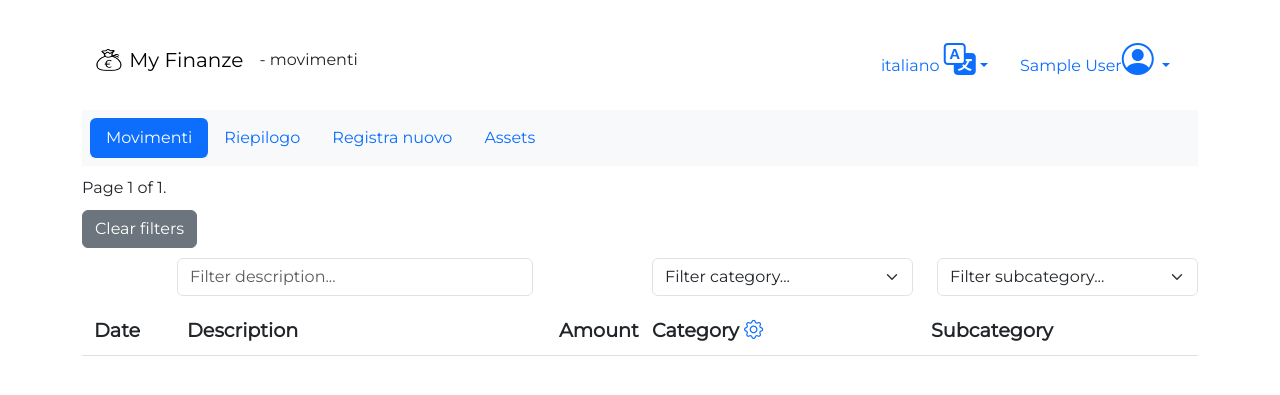
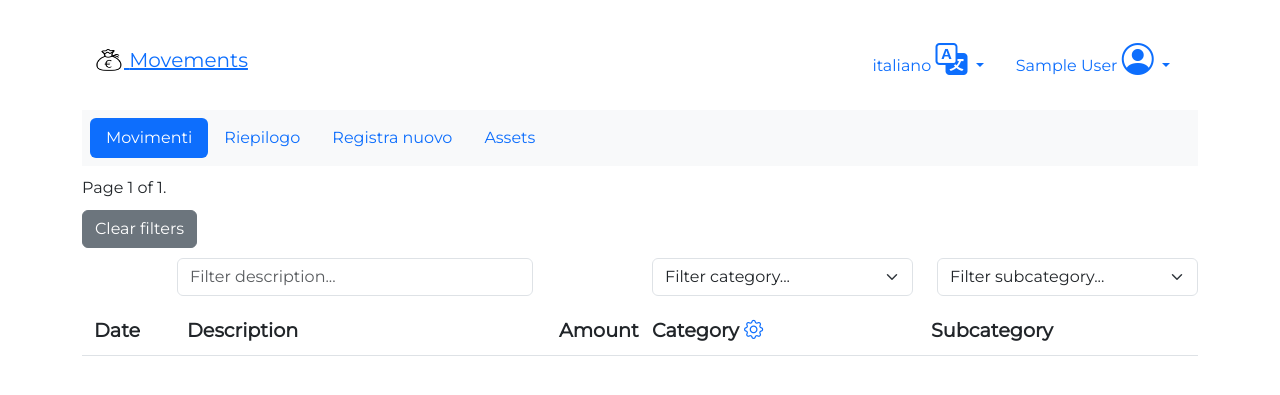
Before and after one commit to paolomarr/finanze-django, a Django app: page /movimenti/list in a window 1280 px wide. Shown: the top 395 px of the page. Run offline with Django 3.2, Linux system fonts and the light colour scheme; the visitor is signed in with stand-in values (Sample User, id 1); data that the repository does not hold is empty; style sheets or scripts are compiled from the project's sources; parts of the project's set-up code (start-up, migrations or seed data) failed here and were passed over; some libraries are stand-ins or nearby versions.

Commit message:
#3 and #4 fix

```diff
--- a/app/finanze/movimenti/__init__.py
+++ b/app/finanze/movimenti/__init__.py
@@ -1,3 +1,4 @@
 import logging
 
 logger = logging.getLogger(__name__)
+app_name = 'movimenti'
--- a/app/finanze/movimenti/apps.py
+++ b/app/finanze/movimenti/apps.py
@@ -1,6 +1,8 @@
 from django.apps import AppConfig
+from django.utils.translation import gettext_lazy as _
 
 
 class MovimentiConfig(AppConfig):
     default_auto_field = 'django.db.models.BigAutoField'
     name = 'movimenti'
+    verbose_name = _("Movements")
--- a/app/finanze/movimenti/forms.py
+++ b/app/finanze/movimenti/forms.py
@@ -1,7 +1,6 @@
 from django.forms import ModelForm, ModelChoiceField
 from django.forms.widgets import Input, HiddenInput, Select
 from .models import Movement, AssetBalance, Category
-from django.utils.translation import gettext as _
 from django.contrib.auth.models import User
 
 
@@ -13,6 +12,7 @@ class NewMovementForm(ModelForm):
     class Meta:
         model = Movement
         fields = '__all__'
+        localized_fields = '__all__'
         widgets = {
             'date': MyDateTimeInputWidget(),
         }
@@ -21,6 +21,7 @@ class NewAssetsBalanceForm(ModelForm):
     class Meta:
         model = AssetBalance
         fields = '__all__'
+        localized_fields = '__all__'
         widgets = {
             'date': MyDateTimeInputWidget(),
             'balance': HiddenInput()
--- a/app/finanze/movimenti/templates/movimenti/base.html
+++ b/app/finanze/movimenti/templates/movimenti/base.html
@@ -6,9 +6,9 @@
 {% endblock %}
 {% block nav %}
 <nav class="nav nav-pills flex-column flex-sm-row bg-light p-2">
-  <a class="nav-link" href="{% url 'movimenti:list' %}">Movimenti</a>
-  <a class="nav-link" href="{% url 'movimenti:summary' %}">Riepilogo</a>
-  <a class="nav-link" href="{% url 'movimenti:newmovement' %}">Registra nuovo</a>
-  <a class="nav-link" href="{% url 'movimenti:assets' %}">Assets</a>
+  <a class="nav-link" href="{% url 'list' %}">Movimenti</a>
+  <a class="nav-link" href="{% url 'summary' %}">Riepilogo</a>
+  <a class="nav-link" href="{% url 'newmovement' %}">Registra nuovo</a>
+  <a class="nav-link" href="{% url 'assets' %}">Assets</a>
 </nav>
 {% endblock %}
--- a/app/finanze/movimenti/urls.py
+++ b/app/finanze/movimenti/urls.py
@@ -1,9 +1,6 @@
 from django.urls import path
-from django.utils.translation import gettext as _
 
 from . import views
-
-app_name = 'movimenti'
 
 urlpatterns = [
     path('', views.index, name='index'),
--- a/app/finanze/movimenti/views.py
+++ b/app/finanze/movimenti/views.py
@@ -1,4 +1,4 @@
-from django.shortcuts import render
+from django.shortcuts import render as srender
 from django.http import HttpResponseRedirect
 from django.contrib.auth.decorators import login_required
 from django.core.paginator import Paginator
@@ -13,7 +13,16 @@ from django.http import JsonResponse
 from datetime import date
 from django.utils.translation import gettext as _
 from . import logger
+from django.apps import apps
+from . import app_name
+from django.urls import reverse
 import re
+
+def render(request, path, context):
+    request.current_app = apps.get_app_config(app_name).verbose_name
+    context['base_app_path'] = reverse("index", current_app=app_name)
+    return srender(request, path, context)
+
 
 @login_required
 def index(request):
@@ -173,7 +182,7 @@ def assets(request):
             rec_to = groupByDateAndTotalBalance[idx]
             rec_from = groupByDateAndTotalBalance[idx+1]
             truebalance = rec_to['totbalance'] - rec_from['totbalance']
-            period = Movement.objects.netAmountInPeriodrequest.user, (rec_from['date'], rec_to['date'])
+            period = Movement.objects.netAmountInPeriod(request.user, rec_from['date'], rec_to['date'])
             groupByDateAndTotalBalance[idx]['accounted'] = period
             groupByDateAndTotalBalance[idx]['truebalance'] = truebalance
             groupByDateAndTotalBalance[idx]['error'] = truebalance - period
--- a/app/finanze/static/scripts.js
+++ b/app/finanze/static/scripts.js
@@ -11,4 +11,8 @@ var setNavActiveItem = function(){
 }
 $(document).ready(function(){
 	setNavActiveItem();
+	$("#langSelectionMenu li").click(event => {
+		var langurl = $(event.target).prop('data-langurl');
+		$.post(langurl);
+	});
 });
--- a/app/finanze/templates/base.html
+++ b/app/finanze/templates/base.html
@@ -47,24 +47,31 @@
 	<div class="container">
 		<nav class="navbar">
 			<div class="container-fluid">
-				<a href="/" class="navbar-brand">
-					<img src="{% static 'brand-logo.png' %}" alt="Logo" width="30" height="24"
-						class="d-inline-block align-text-top" />
-					My Finanze
-				</a>{% with pathcomps=request.path|split:"/" %}
-					{% if pathcomps|length > 2 %}- {{pathcomps|slice:"1:"|first}}{% endif %}
-					{% endwith %}
+				<div class="navbar-brand">
+					<a href="/">
+						<img src="{% static 'brand-logo.png' %}" alt="Logo" width="30" height="24"
+							class="d-inline-block align-text-top" />
+					</a>
+					<a href="{{base_app_path}}">{{request.current_app}}</a>
+				</div>
 				<ul class="nav ms-auto mb-2 mb-lg-0 align-items-center">
 					<li class="nav-item dropdown">
 						{% get_current_language as LANGUAGE_CODE %}
 						{% get_available_languages as LANGUAGES %}
 						{% get_language_info_list for LANGUAGES as languages %}
 						<a class="nav-link dropdown-toggle" data-bs-toggle="dropdown" href="#" role="button"
-							aria-expanded="false">{{ LANGUAGE_CODE|language_name_local }} <i class="bi bi-translate"></i></a>
-						<ul class="dropdown-menu">
+							aria-expanded="false">
+							<span class="d-none d-xl-inline">{{ LANGUAGE_CODE|language_name_local }}</span> <i class="bi bi-translate"></i>
+						</a>
+						<ul class="dropdown-menu" id="langSelectionMenu">
 							{% for language in languages %}
-							<li><a class="dropdown-item {% if language.code == LANGUAGE_CODE %}active{% endif %}"
-									href="{% url 'set_language' %}?language={{language.code}}">{{ language.name_local }}</a></li>
+							<li>
+								{% if language.code == LANGUAGE_CODE %}
+								<a class="dropdown-item active" href="#">{{ language.name_local }}</a>
+								{% else %}
+								<a class="dropdown-item" href="#" data-langurl="{% url 'set_language' %}?language={{language.code}}&next={{ request.path }}">{{ language.name_local }}</a>
+								{% endif %}
+							</li>
 							{% endfor %}
 						</ul>
 					</li>
@@ -72,7 +79,7 @@
 					{% if user.is_authenticated %}
 					<li class="nav-item dropdown">
 						<a class="nav-link dropdown-toggle" data-bs-toggle="dropdown" href="#" role="button" aria-expanded="false">
-							{{user.get_full_name|default:user.username}}<i class="bi bi-person-circle"></i>
+							<span class="d-none d-xl-inline">{{user.get_full_name|default:user.username}}</span> <i class="bi bi-person-circle"></i>
 						</a>
 						<ul class="dropdown-menu">
 							<li>
--- a/app/finanze/tradinglog/__init__.py
+++ b/app/finanze/tradinglog/__init__.py
@@ -0,0 +1 @@
+app_name = 'tradinglog'
--- a/app/finanze/tradinglog/apps.py
+++ b/app/finanze/tradinglog/apps.py
@@ -1,6 +1,8 @@
 from django.apps import AppConfig
+from django.utils.translation import gettext_lazy as _
 
 
 class TradinglogConfig(AppConfig):
     default_auto_field = 'django.db.models.BigAutoField'
     name = 'tradinglog'
+    verbose_name = _("Trading log")
--- a/app/finanze/tradinglog/templates/tradinglog/base.html
+++ b/app/finanze/tradinglog/templates/tradinglog/base.html
@@ -5,8 +5,8 @@
 {% endblock %}
 {% block nav %}
 <nav class="nav nav-pills flex-column flex-sm-row bg-light p-2">
-  <a class="nav-link" href="{% url 'tradinglog:orders' %}">Storico ordini</a>
-  <a class="nav-link" href="{% url 'tradinglog:tradingStats' %}">Statistiche</a>
-  <a class="nav-link" href="{% url 'tradinglog:neworder' %}">Nuovo ordine</a>
+  <a class="nav-link" href="{% url 'orders' %}">Storico ordini</a>
+  <a class="nav-link" href="{% url 'tradingStats' %}">Statistiche</a>
+  <a class="nav-link" href="{% url 'neworder' %}">Nuovo ordine</a>
 </nav>
 {% endblock %}
--- a/app/finanze/tradinglog/templates/tradinglog/tradingstats.html
+++ b/app/finanze/tradinglog/templates/tradinglog/tradingstats.html
@@ -8,7 +8,7 @@ Trading stats
 <script>
 	function updateAll() {
 		// var url = "/tradinglog/updatecurrentprice?";
-		var url = "{% url 'tradinglog:updatePrice' %}";
+		var url = "{% url 'updatePrice' %}";
 		var symbols = [];
 		{% for stock in tradedStocks %}symbols.push("symbol={{stock.symbol}}");
 		{% endfor %}
--- a/app/finanze/tradinglog/urls.py
+++ b/app/finanze/tradinglog/urls.py
@@ -2,7 +2,7 @@ from django.urls import path
 
 from . import views
 
-app_name = 'tradinglog'
+
 urlpatterns = [
     path('', views.index, name='index'),
     path('orders', views.orders, name='orders'),
```
Also changed, not shown: app/finanze/movimenti/templates/movimenti/assetbalance.html (+6 -5 lines), app/finanze/tradinglog/views.py (+11 -1 lines), app/finanze/movimenti/migrations/0007_subcategory_user_category_category_unique_idx.py (added).
